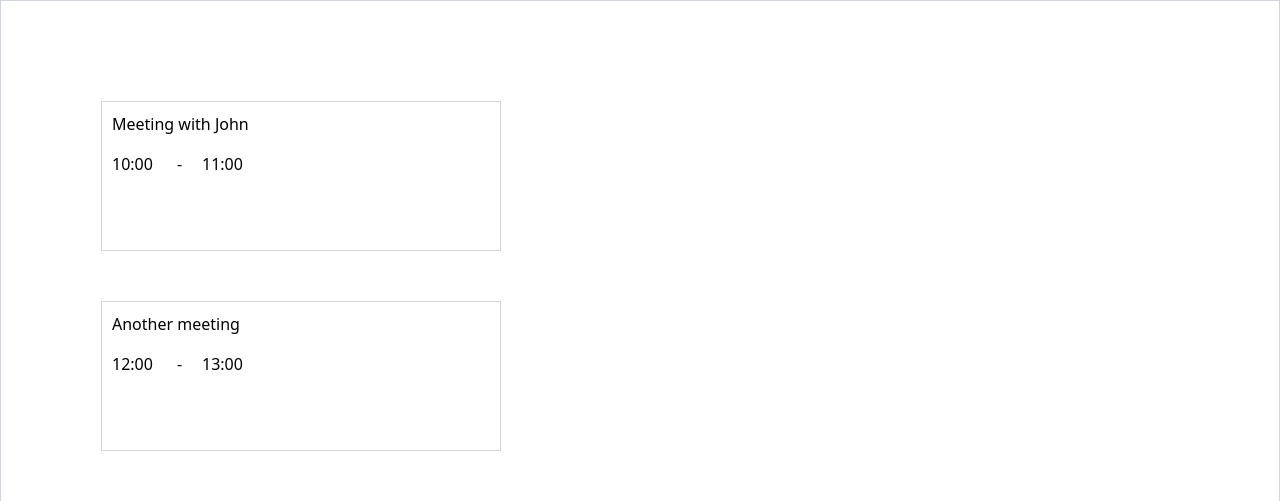
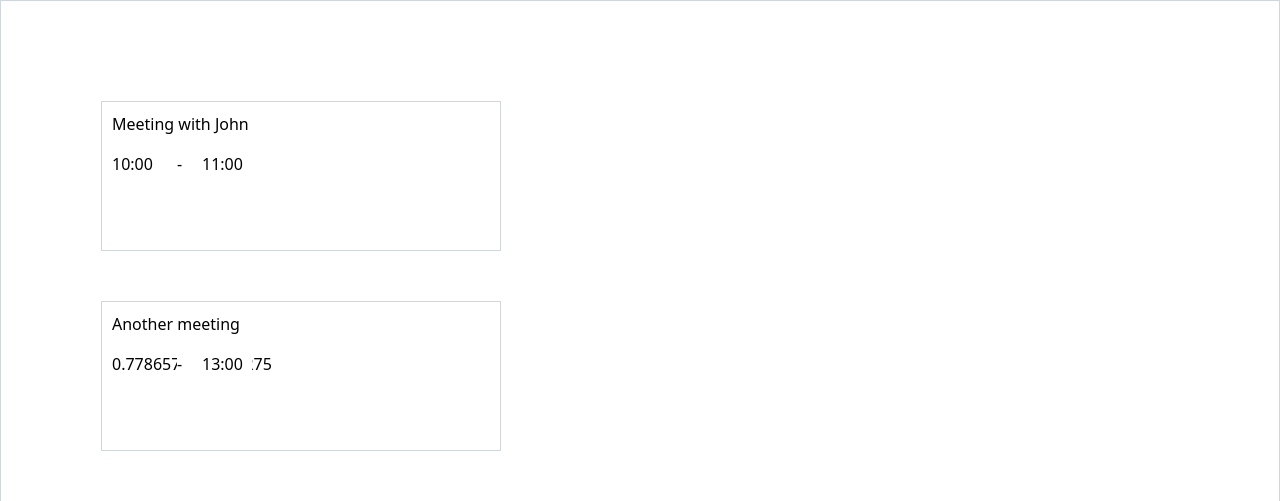
Before and after one commit to paulsonnentag/deck, a React (Vite) app: page / in a window 1280 px wide. Shown: the top 501 px of the page. Built offline with nearby package versions, Linux system fonts and the light colour scheme.

Commit message:
basic computed values

```diff
--- /dev/null
+++ b/src/core.tsx
@@ -0,0 +1,131 @@
+const OVERRIDES_MAP = Symbol("overrides_map");
+
+const Obj = {
+  $override(object: any, props: any) {
+    const self = this as any;
+
+    let overridesMap: Map<Record<string, any>, Record<string, any>>;
+
+    // either use the existing overrides map (we need to be careful to not use an inherited overides map)
+    if (Object.prototype.hasOwnProperty.call(self, OVERRIDES_MAP)) {
+      overridesMap = self[OVERRIDES_MAP];
+
+      // .... or create a new one
+    } else {
+      overridesMap = self[OVERRIDES_MAP] = new Map();
+    }
+
+    let overrideObject: any = overridesMap.get(object);
+    if (!overrideObject) {
+      const protoOverideObject = self[OVERRIDES_MAP]?.get(object);
+      overrideObject = Object.create(protoOverideObject ?? object);
+      overridesMap.set(object, overrideObject as Record<string, any>);
+    }
+
+    Object.assign(overrideObject, props);
+  },
+
+  $resolve(object: any) {
+    const self = this as any;
+
+    const overridesMap: Map<any, any> = self[OVERRIDES_MAP];
+
+    if (overridesMap && overridesMap.has(object)) {
+      return overridesMap.get(object);
+    }
+
+    return object;
+  },
+
+  $extend(
+    props: Record<string, any>,
+    overides: [Record<string, any>, Record<string, any>][] = []
+  ) {
+    const object = Object.assign(Object.create(this), props);
+
+    for (const [o, props] of overides) {
+      object.$override(o, props);
+    }
+
+    return object;
+  },
+};
+
+export const Computed = Obj.$extend({
+  source: "",
+  evaluate() {
+    console.log("evaluating", this.source);
+
+    return new Function(
+      "self",
+      `with (self) {
+      return ${this.source};
+    }`
+    )(this);
+  },
+});
+
+export const Card = Obj.$extend({
+  $view(key?: React.Key) {
+    const self = this as any;
+    const { width, height, x, y, children } = self;
+
+    const style = {
+      width: width !== undefined ? `${width}px` : "100%",
+      height: height !== undefined ? `${height}px` : "100%",
+      transform: `translate(${x ?? 0}px, ${y ?? 0}px)`,
+    };
+
+    return (
+      <div style={style} className="border border-gray-300 absolute" key={key}>
+        <div className="w-full h-full relative">
+          {children
+            ? children.map((child: any, index: number) => {
+                const resolvedChild = self.$resolve(child);
+
+                return resolvedChild.$view(index);
+              })
+            : null}
+        </div>
+      </div>
+    );
+  },
+});
+
+export const Field = Obj.$extend({
+  $view(key?: React.Key) {
+    const self = this as any;
+    const { width, x, y } = self;
+
+    let { value, readOnly } = self;
+    if (Object.prototype.isPrototypeOf.call(Computed, value)) {
+      readOnly = true;
+      value = value.evaluate();
+    }
+
+    const style: React.CSSProperties = {
+      transform: `translate(${x ?? 0}px, ${y ?? 0}px)`,
+      zIndex: (x ?? 0) + (y ?? 0),
+    };
+
+    if (width !== undefined) {
+      style.width = `${width}px`;
+    }
+
+    return (
+      <div style={style} className="absolute bg-white" key={key}>
+        {readOnly ? (
+          <div className="w-full">{value}</div>
+        ) : (
+          <input
+            className="w-full"
+            readOnly={readOnly}
+            type="text"
+            value={value}
+            onChange={(event) => (self.value = event.target.value)}
+          />
+        )}
+      </div>
+    );
+  },
+});
--- a/src/main.tsx
+++ b/src/main.tsx
@@ -1,174 +1,36 @@
 import "./index.css";
 import { createRoot } from "react-dom/client";
+import { Card, Computed, Field } from "./core";
 
-const OVERRIDES_MAP = Symbol("overrides_map");
-
-const $object = {
-  $override(object: any, props: any) {
-    const self = this as any;
-
-    let overridesMap: Map<Record<string, any>, Record<string, any>>;
-
-    // either use the existing overrides map (we need to be careful to not use an inherited overides map)
-    if (Object.prototype.hasOwnProperty.call(self, OVERRIDES_MAP)) {
-      overridesMap = self[OVERRIDES_MAP];
-
-      // .... or create a new one
-    } else {
-      overridesMap = self[OVERRIDES_MAP] = new Map();
-    }
-
-    let overrideObject: any = overridesMap.get(object);
-    if (!overrideObject) {
-      const protoOverideObject = self[OVERRIDES_MAP]?.get(object);
-      overrideObject = Object.create(protoOverideObject ?? object);
-      overridesMap.set(object, overrideObject as Record<string, any>);
-    }
-
-    Object.assign(overrideObject, props);
-  },
-
-  $resolve(object: any) {
-    const self = this as any;
-
-    const overridesMap: Map<any, any> = self[OVERRIDES_MAP];
-
-    if (overridesMap && overridesMap.has(object)) {
-      return overridesMap.get(object);
-    }
-
-    return object;
-  },
-
-  $extend(
-    props: Record<string, any>,
-    overides: [Record<string, any>, Record<string, any>][] = []
-  ) {
-    const object = Object.assign(Object.create(this), props);
-
-    for (const [o, props] of overides) {
-      object.$override(o, props);
-    }
-
-    return object;
-  },
-};
-
-const card = $object.$extend({
-  $view() {
-    const self = this as any;
-    const { width, height, x, y, children } = self;
-
-    const style = {
-      width: width !== undefined ? `${width}px` : "100%",
-      height: height !== undefined ? `${height}px` : "100%",
-      transform: `translate(${x ?? 0}px, ${y ?? 0}px)`,
-    };
-
-    return (
-      <div style={style} className="border border-gray-300 absolute">
-        <div className="w-full h-full relative">
-          {children
-            ? children.map((child: any) => {
-                const resolvedChild = self.$resolve(child);
-
-                return resolvedChild.$view();
-              })
-            : null}
-        </div>
-      </div>
-    );
-  },
-});
-
-const field = $object.$extend({
-  $view() {
-    const self = this as any;
-    const { width, x, y, value, readonly } = self;
-
-    const style: React.CSSProperties = {
-      transform: `translate(${x ?? 0}px, ${y ?? 0}px)`,
-    };
-
-    if (width !== undefined) {
-      style.width = `${width}px`;
-    }
-
-    return (
-      <div style={style} className="absolute">
-        {readonly ? (
-          <div className="w-full">{value}</div>
-        ) : (
-          <input
-            className="w-full"
-            readOnly={readonly}
-            type="text"
-            value={value}
-            onChange={() => (self.value = event.target.value)}
-          />
-        )}
-      </div>
-    );
-  },
-});
-
-// const c = $object.$extend({
-//   value: 100,
-// });
-
-// const d = $object.$extend({
-//   value: 100,
-// });
-
-// const a = $object.$extend({
-//   doubleC() {
-//     return this.$resolve(c).value * 2;
-//   },
-//   halfD() {
-//     return this.$resolve(d).value / 2;
-//   },
-// });
-
-// const b = a.$extend({}, [
-//   [c, { value: 10 }],
-//   [d, { value: 10 }],
-// ]);
-
-// console.log(a.doubleC());
-// console.log(b.doubleC());
-
-// console.log(a.halfD());
-// console.log(b.halfD());
-
-const eventTitle = field.$extend({
+const eventTitle = Field.$extend({
   x: 10,
   y: 10,
   value: "Meeting with John",
 });
 
-const eventStart = field.$extend({
+const eventStart = Field.$extend({
   x: 10,
   y: 50,
   value: "10:00",
   width: 50,
 });
 
-const eventEnd = field.$extend({
+const eventEnd = Field.$extend({
   x: 100,
   y: 50,
   value: "11:00",
   width: 50,
 });
 
-const eventDash = field.$extend({
+const eventDash = Field.$extend({
   x: 75,
   y: 50,
-  readonly: true,
+  readOnly: true,
   value: "-",
   width: 50,
 });
 
-const event = card.$extend({
+const event = Card.$extend({
   width: 400,
   height: 150,
   x: 100,
@@ -183,12 +45,12 @@ const event2 = event.$extend(
   },
   [
     [eventTitle, { value: "Another meeting" }],
-    [eventStart, { value: "12:00" }],
+    [eventStart, { value: Computed.$extend({ source: `Math.random()` }) }],
     [eventEnd, { value: "13:00" }],
   ]
 );
 
-const main = card.$extend({
+const main = Card.$extend({
   children: [event, event2],
 });
 
```
